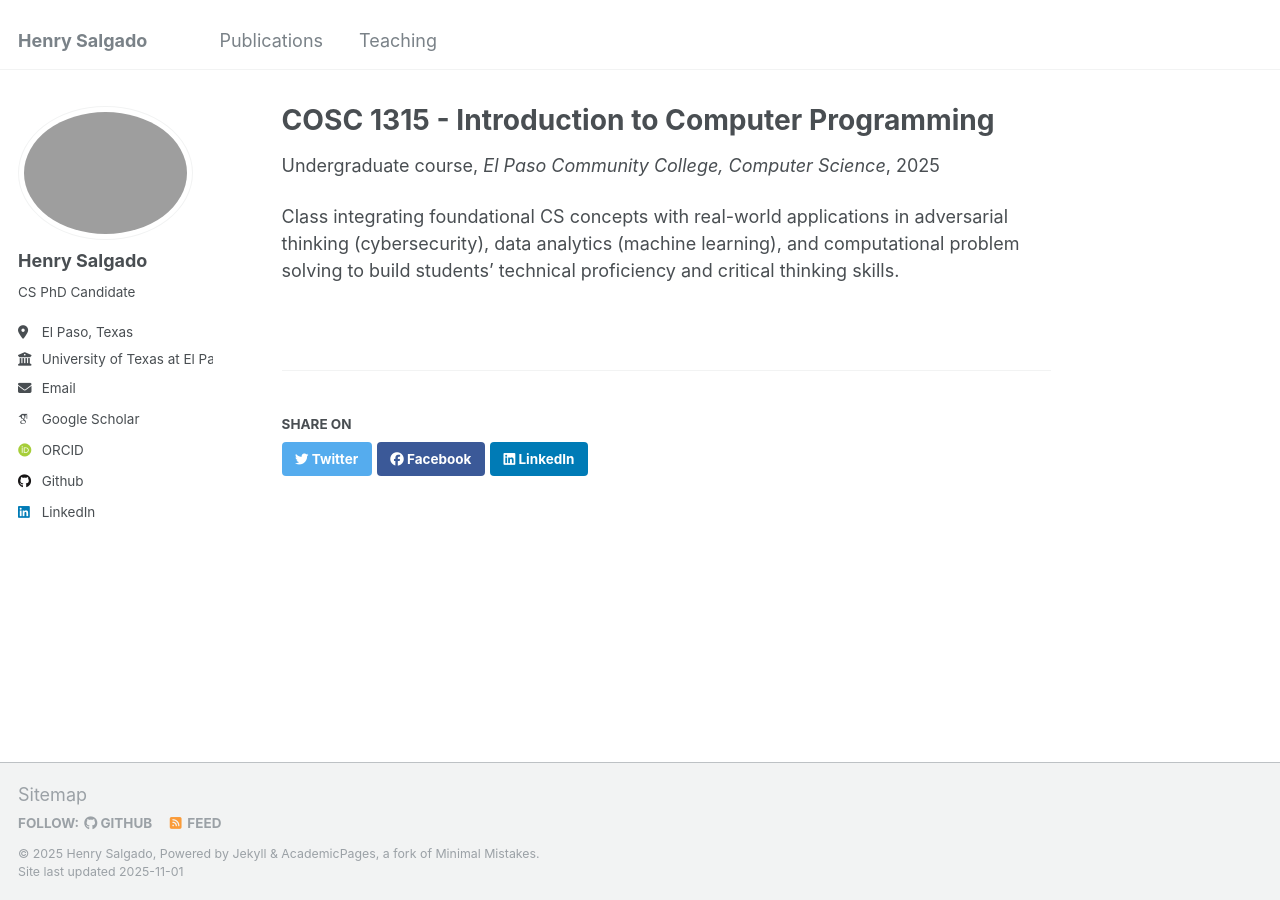
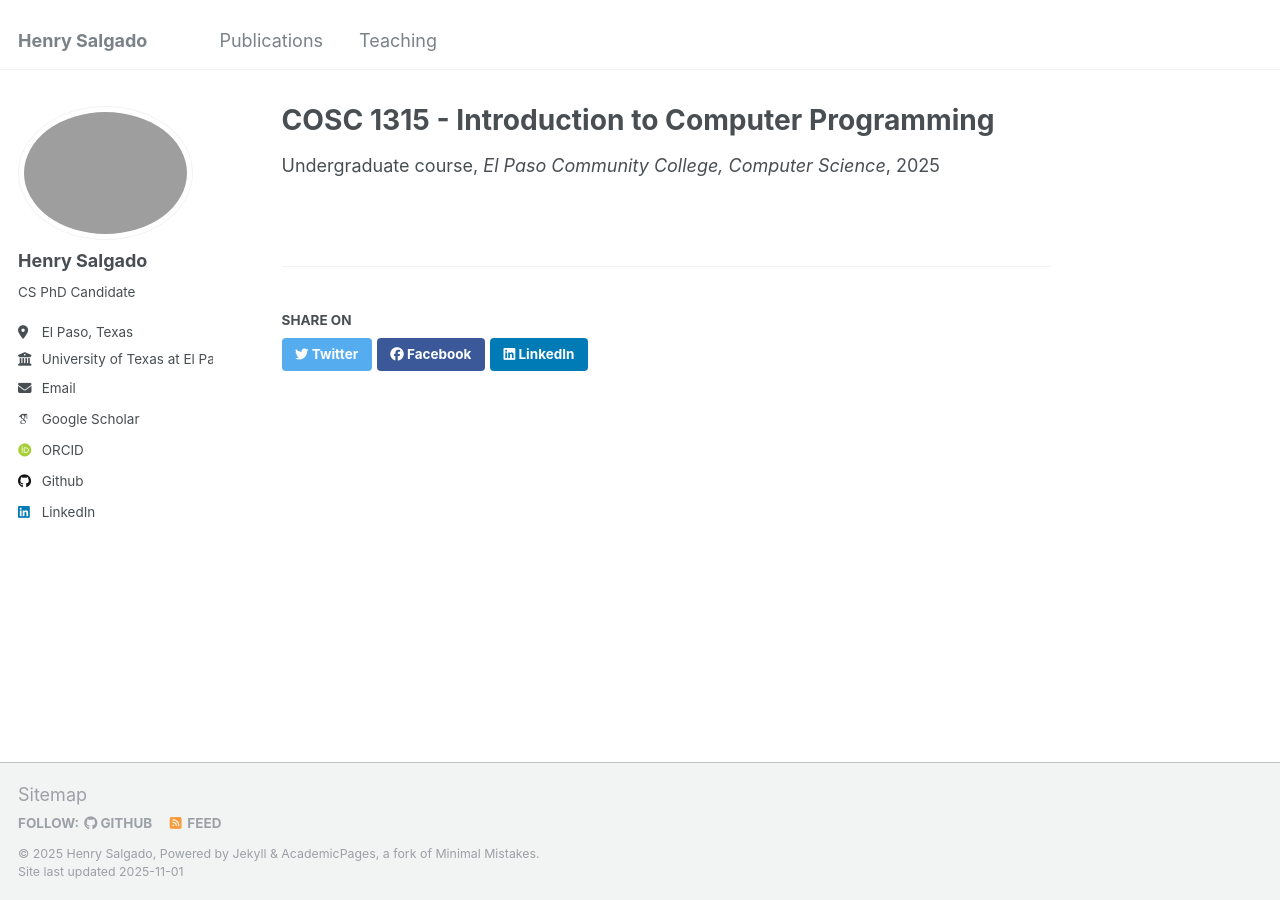
Before and after one commit to eigenhenry/eigenhenry.github.io, a Jekyll site: the page built from _teaching/2014-spring-teaching-1.md, in a window 1280 px wide. Built offline with Jekyll 4.4.1, drawn with Linux system fonts in a browser that asks for light colours; some web fonts are replaced.

Commit message:
Change course permalink and date for teaching entry
Updated course permalink and date for the teaching entry.

```diff
--- a/_teaching/2014-spring-teaching-1.md
+++ b/_teaching/2014-spring-teaching-1.md
@@ -2,10 +2,8 @@
 title: "COSC 1315 - Introduction to Computer Programming"
 collection: teaching
 type: "Undergraduate course"
-permalink: /teaching/2014-spring-teaching-1
+permalink: /teaching/2025-fall-mini-mester
 venue: "El Paso Community College, Computer Science"
 date: 2025-09-01
 location: "El Paso, Texas"
 ---
-
-Class integrating foundational CS concepts with real-world applications in adversarial thinking (cybersecurity), data analytics (machine learning), and computational problem solving to build students’ technical proficiency and critical thinking skills.
```
